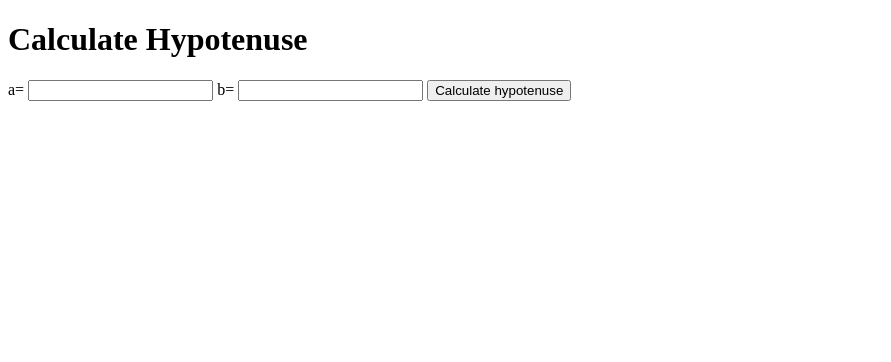
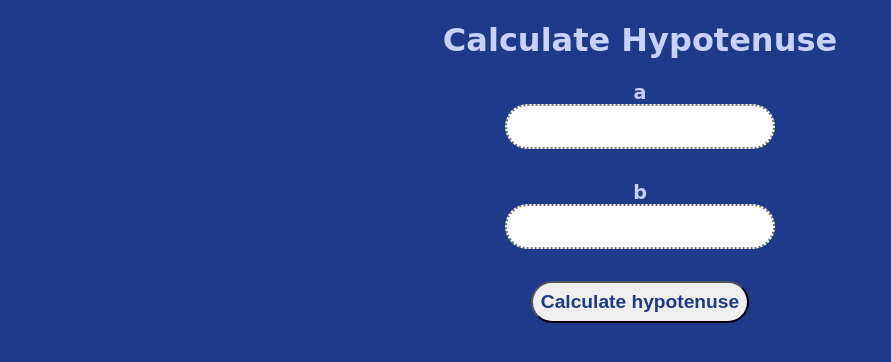
Before and after one commit to j24m/fun-with-triangles, a plain HTML site: page hypotenuselength.html in a window 1280 px wide. Shown: the whole page, without its empty margins (0-891 px from the left). Drawn offline with Linux system fonts and the light colour scheme.

Commit message:
css done.

```diff
--- a/hypotenuselength.css
+++ b/hypotenuselength.css
@@ -0,0 +1,40 @@
+:root{
+    --primary-color: #1E3A8A;
+    --light-color: #C7D2FE;
+}
+body{
+    background-color: var(--primary-color);
+    color: var(--light-color);
+    text-align: center;
+    font-family: cursive;
+}
+
+#label{
+    font-weight: bold;
+    font-size: larger;
+    display: block;
+    margin:auto;
+}
+.side-input{
+    display: block;
+    margin:auto;
+    margin-bottom: 2rem;
+    border-style: dotted;
+    border-radius: 2rem;
+    font-size: larger;
+    padding:0.6rem;
+    text-align: center;
+}
+
+#hypotenuse-btn{
+    font-size: larger;
+    border-radius: 2rem;
+    padding:0.5rem;
+    color: var(--primary-color);
+    font-weight: bold;
+}
+
+#output{
+    margin-top: 1rem;
+    font-size: large;
+}
--- a/hypotenuselength.html
+++ b/hypotenuselength.html
@@ -5,12 +5,13 @@
     <meta http-equiv="X-UA-Compatible" content="IE=edge">
     <meta name="viewport" content="width=device-width, initial-scale=1.0">
     <title>fun with triangles</title>
+    <link href="hypotenuselength.css" rel="stylesheet" />
 </head>
 <body>
     <h1>Calculate Hypotenuse</h1>
-    <label >a=</label>
+    <label id="label" >a</label>
     <input type="number" class="side-input">
-    <label >b=</label>
+    <label id="label"  >b</label>
     <input type="number" class="side-input">
     <button id="hypotenuse-btn">Calculate hypotenuse</button>
     <div id="output"></div>
```
